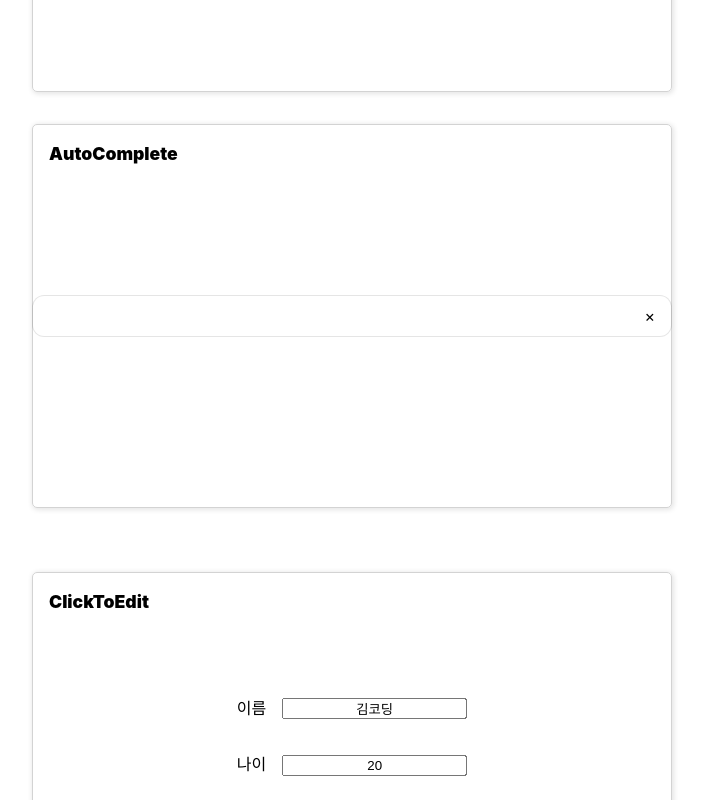
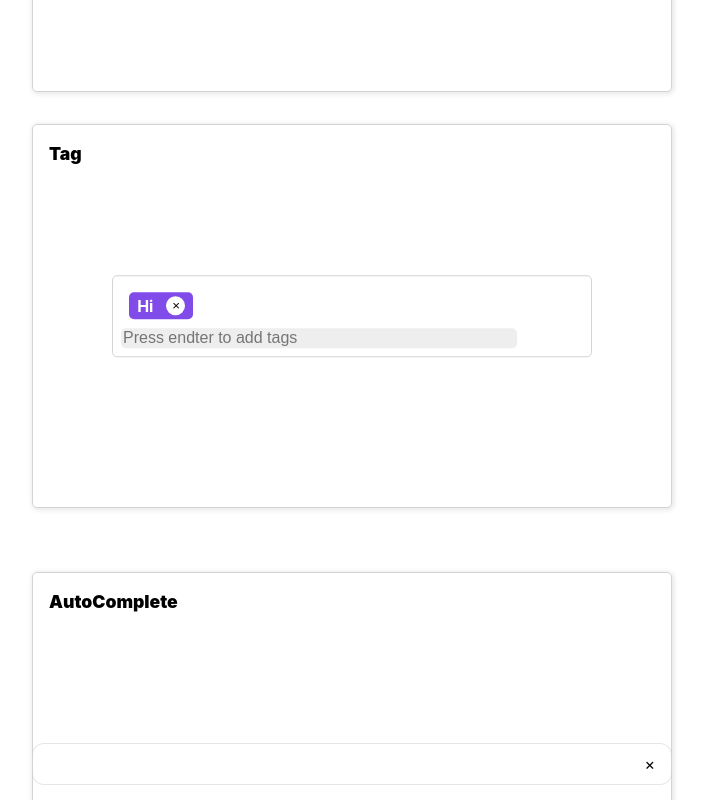
Before and after one commit to juo1221/wanted_pre_onboarding, a React (Create React App) app in the folder custom-component/: page / in a window 1280 px wide. Shown: the part 1220-2020 px from the top of the page, without its empty margins (288-993 px from the left). Built offline with nearby package versions, Linux system fonts and the light colour scheme.

Commit message:
feat: Create Tag component
-

```diff
--- a/custom-component/src/App.js
+++ b/custom-component/src/App.js
@@ -3,6 +3,7 @@ import "./App.css";
 import Toggle from "./component/Toggle";
 import Modal from "./component/Modal";
 import Tab from "./component/Tab";
+import Tag from "./component/Tag";
 import ClickToEdit from "./component/ClickToEdit";
 import AutoComplete from "./component/AutoComplete";
 import GlobalStyle from "./component/common/GlobalStyle";
@@ -14,6 +15,7 @@ function App() {
       <Toggle />
       <Modal />
       <Tab />
+      <Tag />
       <AutoComplete />
       <ClickToEdit />
     </div>
--- a/custom-component/src/component/Tag.js
+++ b/custom-component/src/component/Tag.js
@@ -0,0 +1,91 @@
+import React, { useState, useRef, useEffect } from "react";
+import styled from "styled-components";
+import ComponentContainer from "./common/ComponentContainer";
+import { v4 as uuidv4 } from "uuid";
+
+const Container = styled.div`
+  display: flex;
+  flex-wrap: wrap;
+  align-items: center;
+  width: 30rem;
+  padding: 0.5rem;
+  border: 1px solid ${({ isFocused }) => (isFocused ? "#53424C" : "lightgray")};
+  border-radius: 5px;
+  position: absolute;
+  top: 50%;
+  left: 50%;
+  transform: translate(-50%, -50%);
+  overflow: auto;
+`;
+const Input = styled.input`
+  height: 100%;
+  font-size: 16px;
+  border-radius: 5px;
+  border: none;
+  outline: none;
+  background-color: #eeeeee;
+`;
+const Block = styled.div`
+  display: flex;
+  align-items: center;
+  position: relative;
+  padding: 0.1rem 0.5rem;
+  margin: 0.51rem;
+  background: #814bea;
+  border-radius: 5px;
+`;
+const Text = styled.span`
+  color: white;
+  font-weight: bold;
+  padding-right: 2rem;
+`;
+const CloseBtn = styled.button`
+  position: absolute;
+  right: 0.5rem;
+  width: 1.2rem;
+  height: 1.2rem;
+  border: none;
+  background-color: #ffffff;
+  border-radius: 50%;
+  cursor: pointer;
+`;
+const Toggle = () => {
+  const [isFocused, setIsFocused] = useState(false);
+  const [tags, setTags] = useState([{ text: "Hi", id: uuidv4() }]);
+  const inputRef = useRef();
+
+  const focusInput = () => inputRef.current.focus();
+
+  const hadleMouseDown = (e) => {
+    if (e.keyCode !== 13 || !e.target.value.trim()) return;
+    const text = inputRef.current.value;
+    setTags((prev) => [...prev, { text, id: uuidv4() }]);
+    focusInput();
+    inputRef.current.value = "";
+  };
+  const deleteBlock = (targetId) => {
+    const newTags = tags.filter(({ _, id }) => id !== targetId);
+    setTags(newTags);
+    focusInput();
+  };
+  useEffect(() => {
+    focusInput();
+  }, []);
+  return (
+    <ComponentContainer title="Tag">
+      <Container isFocused={isFocused} onClick={() => setIsFocused(true)}>
+        {tags.map(({ text, id }) => {
+          return (
+            <Block key={id}>
+              <Text>{text}</Text>
+              <CloseBtn onClick={() => deleteBlock(id)}>&times;</CloseBtn>
+            </Block>
+          );
+        })}
+        <Input size="40" ref={inputRef} placeholder="Press endter to add tags" onKeyDown={hadleMouseDown} />
+      </Container>
+    </ComponentContainer>
+  );
+};
+
+export default Toggle;
--- a/custom-component/src/component/common/ComponentContainer.js
+++ b/custom-component/src/component/common/ComponentContainer.js
@@ -14,6 +14,7 @@ const Container = styled.div`
   -webkit-box-shadow: 1px 1px 5px 1px rgba(0, 0, 0, 0.1);
   -moz-box-shadow: 1px 1px 5px 1px rgba(0, 0, 0, 0.1);
   margin: 2rem 0;
+  overflow: auto;
 `;
 
 const Title = styled.span`
```
